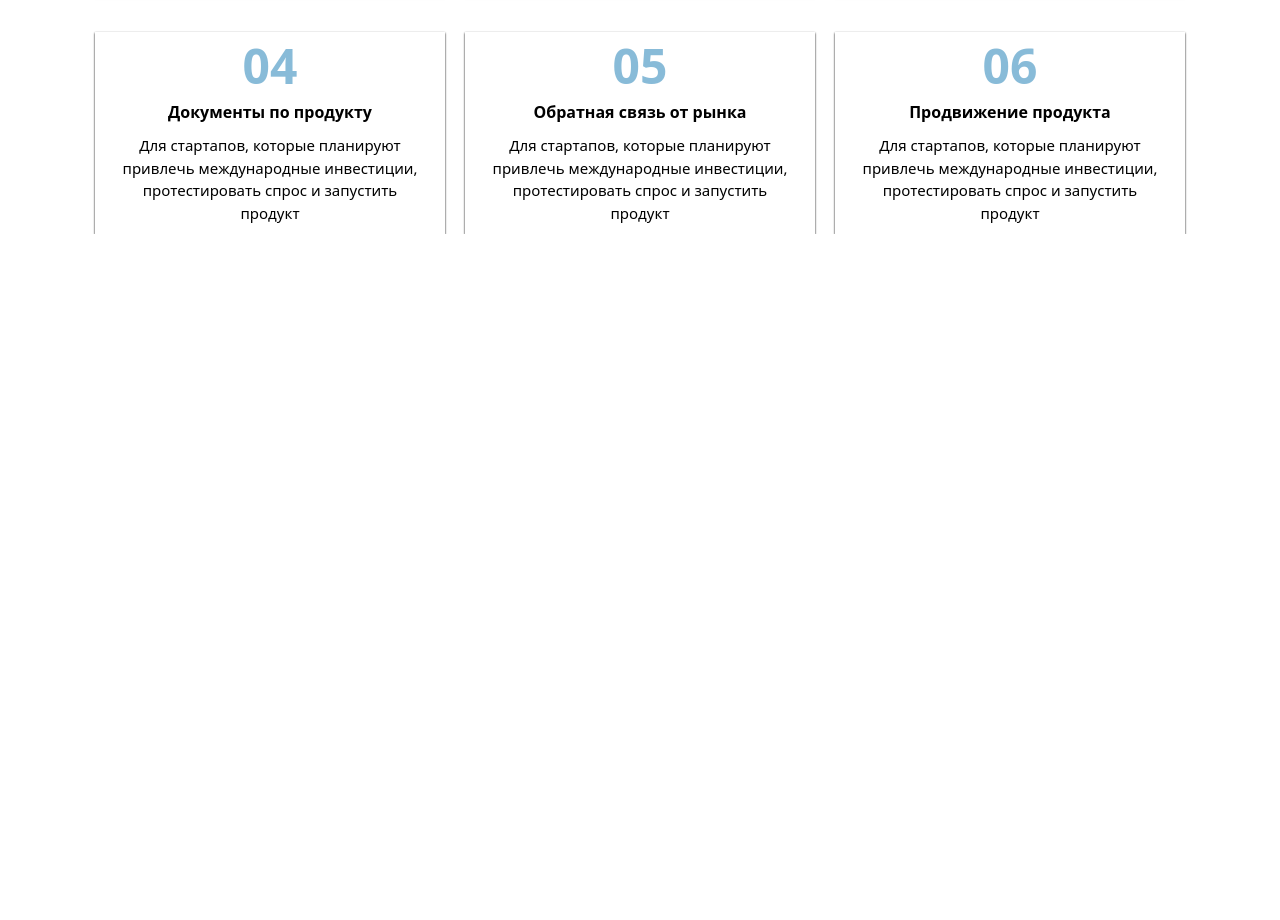
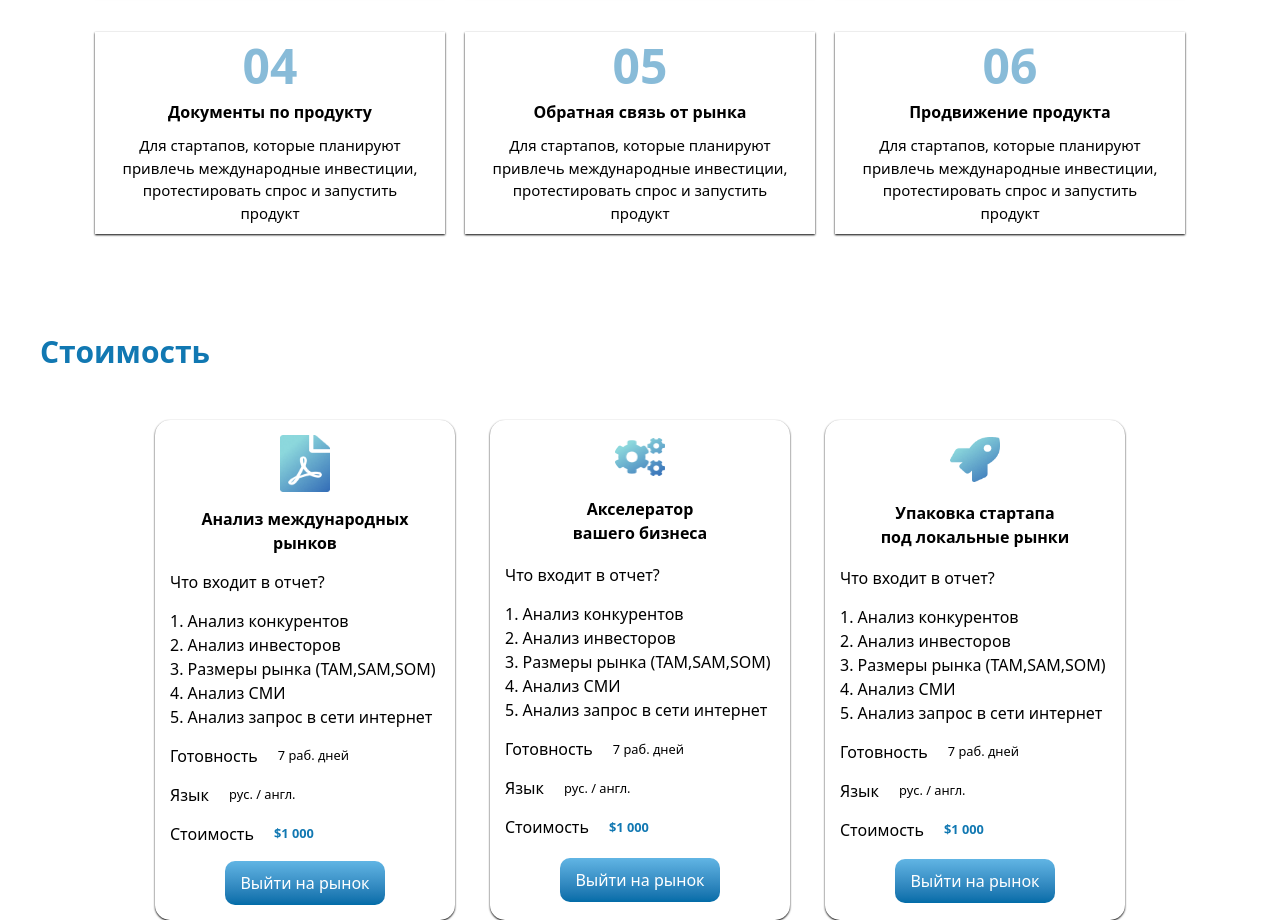
Before and after one commit to JurabekSayfiddinov/Innoma.vc-project, a website: page index.html in a window 1280 px wide. Shown: the part 5909-6829 px from the top of the page. Before the commit the page ends 6143 px from the top, so only its background shows below. Drawn offline with Linux system fonts and the light colour scheme.

Commit message:
section - Pricing

```diff
--- a/index.html
+++ b/index.html
@@ -251,6 +251,81 @@
                 </div>
               </div>
                 </section>
+                <section class="mt-[100px]">
+                     <p class="text-3xl text-[#1178B2] font-bold lg:text-start text-center">Стоимость</p>
+                     <div class="flex justify-center gap-[35px] mt-[50px] lg:flex-row flex-col md:flex-row">
+                        <div class="lg:w-[300px] md:w-[300px] flex flex-col gap-[15px] items-start shadow-black shadow-xs p-[15px] rounded-[15px]">
+                            <img class="w-[50px] m-auto" src="./image/fayl.png" alt="">
+                            <p class="text-center font-bold m-auto">Анализ международных <br> рынков </p>
+                            <p>Что входит в отчет?</p>
+                            <p>1. Анализ конкурентов <br>
+                                2. Анализ инвесторов <br>
+                                3.  Размеры рынка (TAM,SAM,SOM) <br>
+                               4. Анализ СМИ <br>
+                        5. Анализ запрос в сети интернет</p>
+                       <div class="flex gap-[20px] items-center">
+                        <p>Готовность</p>
+                        <small>7 раб. дней</small>
+                       </div>
+                       <div class="flex gap-[20px] items-center">
+                        <p>Язык</p>
+                        <small>рус. / англ.</small>
+                       </div>
+                       <div class="flex gap-[20px] items-center">
+                        <p>Стоимость</p>
+                        <small class="text-[#1178B2] font-bold">$1 000 </small>
+                       </div>
+                        <p class="bg-linear-0 from-[#016CA8] to-[#61B5E4] w-[160px] p-[10px] rounded-[10px] text-center text-white m-auto">Выйти на рынок</p>
+                        </div>
+                        <div class="lg:w-[300px] md:w-[300px] flex flex-col gap-[15px] items-start shadow-black shadow-xs p-[15px] rounded-[15px]">
+                            <img class="w-[50px] m-auto" src="./image/sett.png" alt="">
+                            <p class="text-center font-bold m-auto">Акселератор <br> вашего бизнеса</p>
+                            <p>Что входит в отчет?</p>
+                            <p>1. Анализ конкурентов <br>
+                                2. Анализ инвесторов <br>
+                                3.  Размеры рынка (TAM,SAM,SOM) <br>
+                               4. Анализ СМИ <br>
+                        5. Анализ запрос в сети интернет</p>
+                       <div class="flex gap-[20px] items-center">
+                        <p>Готовность</p>
+                        <small>7 раб. дней</small>
+                       </div>
+                       <div class="flex gap-[20px] items-center">
+                        <p>Язык</p>
+                        <small>рус. / англ.</small>
+                       </div>
+                       <div class="flex gap-[20px] items-center">
+                        <p>Стоимость</p>
+                        <small class="text-[#1178B2] font-bold">$1 000 </small>
+                       </div>
+                        <p class="bg-linear-0 from-[#016CA8] to-[#61B5E4] w-[160px] p-[10px] rounded-[10px] text-center text-white m-auto">Выйти на рынок</p>
+                        </div>
+                        <div class="lg:w-[300px] md:w-[300px] flex flex-col gap-[15px] items-start shadow-black shadow-xs p-[15px] rounded-[15px]">
+                            <img class="w-[50px] m-auto" src="./image/Group 670.png" alt="">
+                            <p class="text-center font-bold m-auto">Упаковка стартапа <br>
+под локальные рынки </p>
+                            <p>Что входит в отчет?</p>
+                            <p>1. Анализ конкурентов <br>
+                                2. Анализ инвесторов <br>
+                                3.  Размеры рынка (TAM,SAM,SOM) <br>
+                               4. Анализ СМИ <br>
+                        5. Анализ запрос в сети интернет</p>
+                       <div class="flex gap-[20px] items-center">
+                        <p>Готовность</p>
+                        <small>7 раб. дней</small>
+                       </div>
+                       <div class="flex gap-[20px] items-center">
+                        <p>Язык</p>
+                        <small>рус. / англ.</small>
+                       </div>
+                       <div class="flex gap-[20px] items-center">
+                        <p>Стоимость</p>
+                        <small class="text-[#1178B2] font-bold">$1 000 </small>
+                       </div>
+                        <p class="bg-linear-0 from-[#016CA8] to-[#61B5E4] w-[160px] p-[10px] rounded-[10px] text-center text-white m-auto">Выйти на рынок</p>
+                        </div>
+                     </div>
+                </section>
      </main>
 </body>
 </html>
```
Also changed, not shown: README.md, image/Group 670.png (added), image/fayl.png (added), image/sett.png (added), src/output.css.
